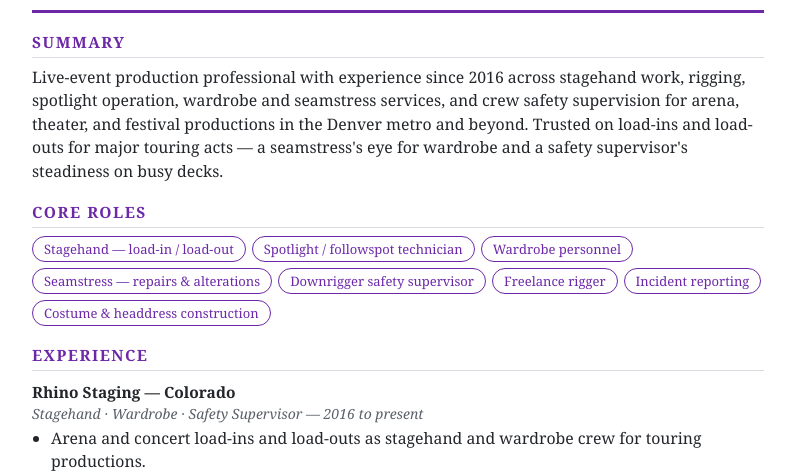
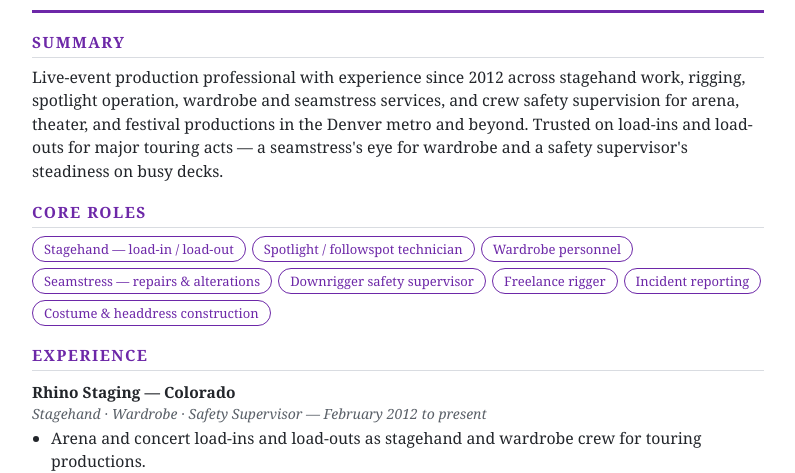
Before and after one commit to mnflwr69-cmd/mnflwr69-cmd.github.io, a plain HTML site: page resume.html in a window 1280 px wide. Shown: the part 161-634 px from the top of the page, without its empty margins (242-1037 px from the left). Drawn offline with Linux system fonts and the light colour scheme.

Commit message:
Fix Rhino Staging start date to February 2012

```diff
--- a/resume.html
+++ b/resume.html
@@ -51,7 +51,7 @@
   </header>
 
   <h2>Summary</h2>
-  <p>Live-event production professional with experience since 2016 across stagehand work, rigging, spotlight operation, wardrobe and seamstress services, and crew safety supervision for arena, theater, and festival productions in the Denver metro and beyond. Trusted on load-ins and load-outs for major touring acts — a seamstress's eye for wardrobe and a safety supervisor's steadiness on busy decks.</p>
+  <p>Live-event production professional with experience since 2012 across stagehand work, rigging, spotlight operation, wardrobe and seamstress services, and crew safety supervision for arena, theater, and festival productions in the Denver metro and beyond. Trusted on load-ins and load-outs for major touring acts — a seamstress's eye for wardrobe and a safety supervisor's steadiness on busy decks.</p>
 
   <h2>Core Roles</h2>
   <div class="skills">
@@ -64,7 +64,7 @@
   <h2>Experience</h2>
 
   <h3>Rhino Staging — Colorado</h3>
-  <div class="meta">Stagehand · Wardrobe · Safety Supervisor — 2016 to present</div>
+  <div class="meta">Stagehand · Wardrobe · Safety Supervisor — February 2012 to present</div>
   <ul>
     <li>Arena and concert load-ins and load-outs as stagehand and wardrobe crew for touring productions.</li>
     <li>Safety supervisor on show days — crew safety oversight and written incident reporting; safety supervisor for The Offspring load-in and load-out at Ball Arena, Denver (September 7, 2025).</li>
```
